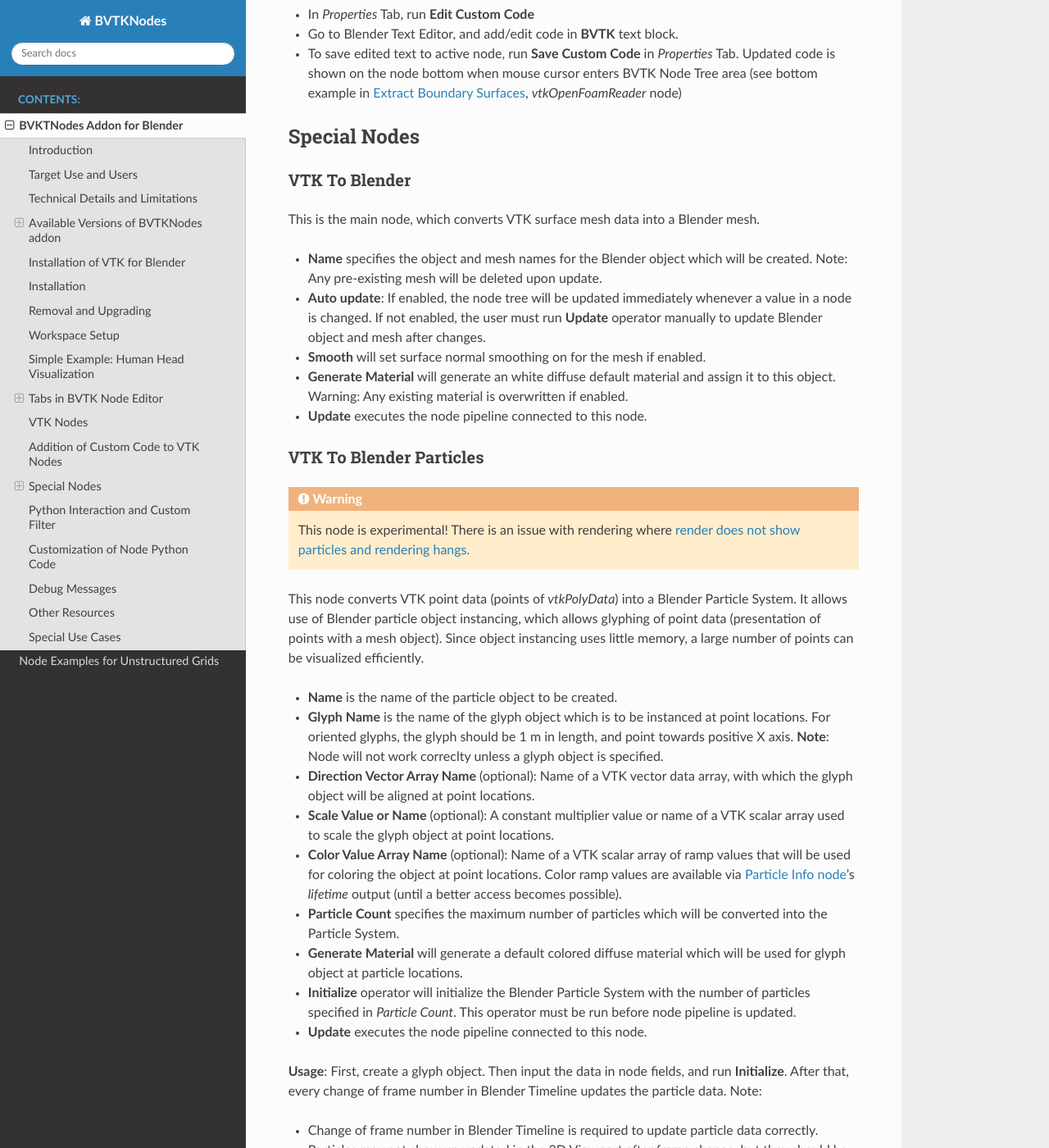
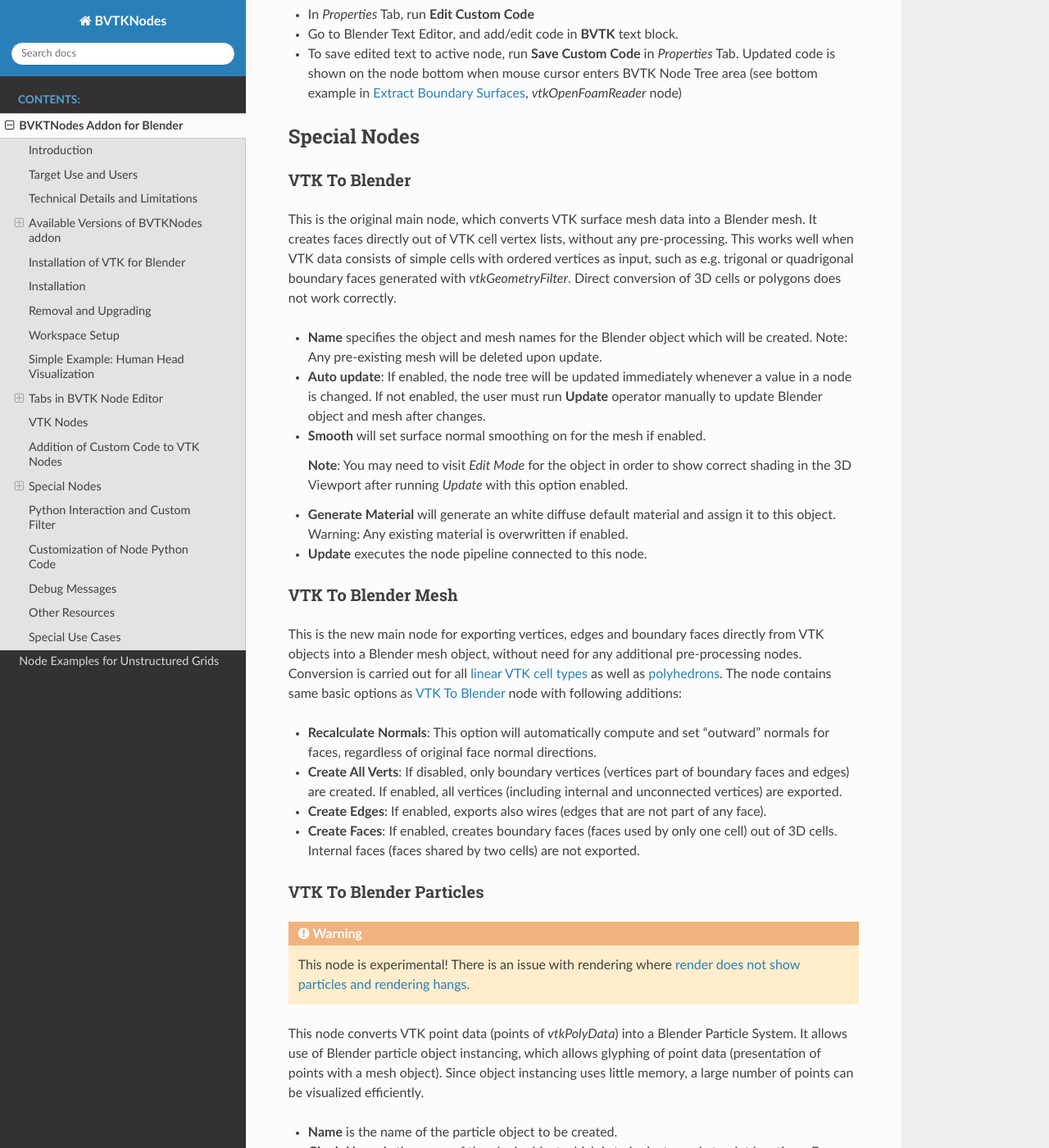
Before and after one commit to simboden/BVtkNodes, a Sphinx documentation site: the page built from docs/BVTKNodes.rst, in a window 1280 px wide and 1400 px high, scrolled down 7359 px. Shown: the whole window at 82% size. Built offline with Sphinx 7.4.7 and the Read the Docs theme 2.0.0, drawn with Linux system fonts in a browser that asks for light colours.

Commit message:
Add documentation of VTK To Blender Mesh node

```diff
--- a/docs/BVTKNodes.rst
+++ b/docs/BVTKNodes.rst
@@ -336,8 +336,13 @@
 VTK To Blender
 ^^^^^^^^^^^^^^
 
-This is the main node, which converts VTK surface mesh data into
-a Blender mesh.
+This is the original main node, which converts VTK surface mesh data
+into a Blender mesh. It creates faces directly out of VTK cell vertex
+lists, without any pre-processing. This works well when VTK data
+consists of simple cells with ordered vertices as input, such as
+e.g. trigonal or quadrigonal boundary faces generated with
+*vtkGeometryFilter*. Direct conversion of 3D cells or polygons does
+not work correctly.
 
 - **Name** specifies the object and mesh names for the Blender object
   which will be created. Note: Any pre-existing mesh will be deleted
@@ -347,10 +352,40 @@
   run **Update** operator manually to update Blender object and mesh
   after changes.
 - **Smooth** will set surface normal smoothing on for the mesh if enabled.
+
+  **Note**: You may need to visit *Edit Mode* for the object in order
+  to show correct shading in the 3D Viewport after running *Update*
+  with this option enabled.
+
 - **Generate Material** will generate an white diffuse default
   material and assign it to this object. Warning: Any existing
   material is overwritten if enabled.
 - **Update** executes the node pipeline connected to this node.
+
+
+VTK To Blender Mesh
+^^^^^^^^^^^^^^^^^^^
+
+This is the new main node for exporting vertices, edges and boundary
+faces directly from VTK objects into a Blender mesh object, without
+need for any additional pre-processing nodes. Conversion is carried
+out for all
+`linear VTK cell types <https://lorensen.github.io/VTKExamples/site/VTKFileFormats/>`_
+as well as `polyhedrons <https://vtk.org/Wiki/VTK/Polyhedron_Support>`_.
+The node contains same basic options as `VTK To Blender`_ node with
+following additions:
+
+- **Recalculate Normals**: This option will automatically compute and
+  set "outward" normals for faces, regardless of original face normal
+  directions.
+- **Create All Verts**: If disabled, only boundary vertices (vertices
+  part of boundary faces and edges) are created. If enabled, all
+  vertices (including internal and unconnected vertices) are exported.
+- **Create Edges**: If enabled, exports also wires (edges that are not
+  part of any face).
+- **Create Faces**: If enabled, creates boundary faces (faces used by
+  only one cell) out of 3D cells. Internal faces (faces shared by two
+  cells) are not exported.
 
 
 VTK To Blender Particles
```
